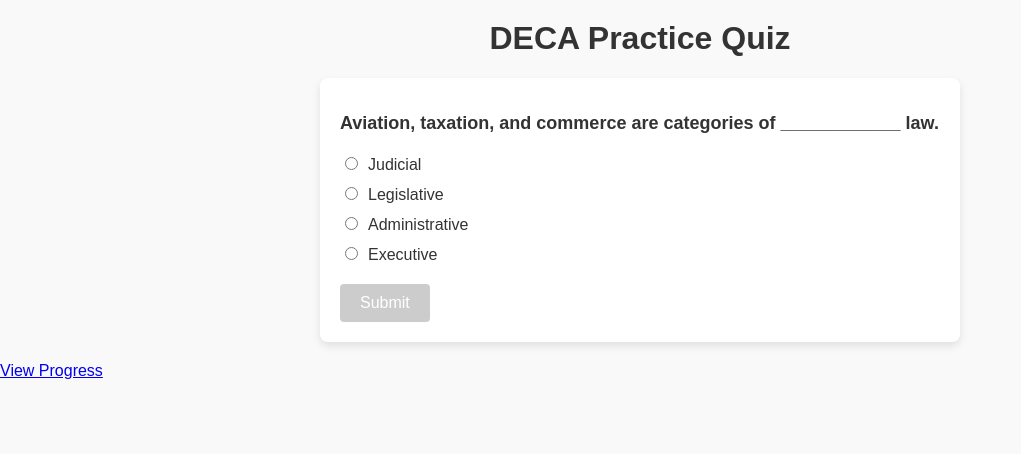
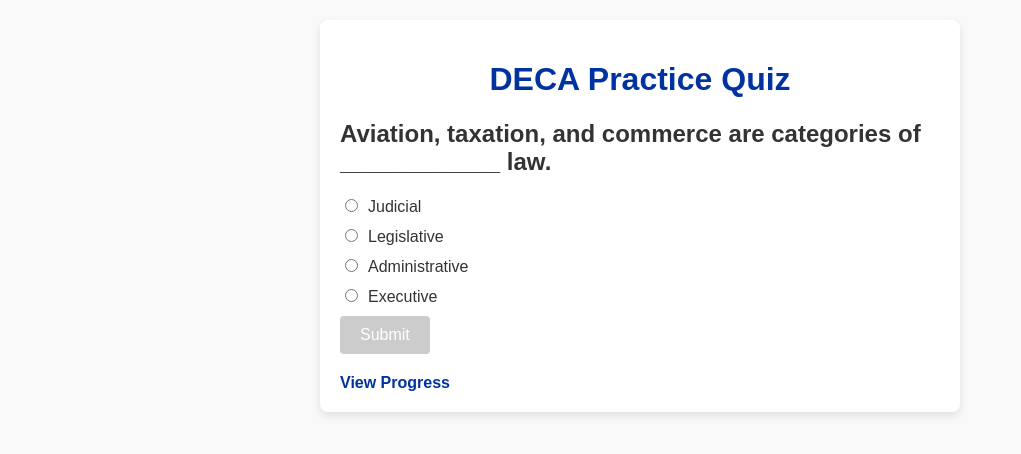
Before and after one commit to prakruthv/decatest-website, a React (Create React App) app: page /quiz in a window 1280 px wide. Shown: the top 454 px of the page, without its empty margins (0-1021 px from the left). Built offline with nearby package versions, Linux system fonts and the light colour scheme.

Commit message:
Update styles.css

```diff
--- a/src/styles.css
+++ b/src/styles.css
@@ -8,10 +8,11 @@
 
 h1 {
     text-align: center;
-    margin-top: 20px;
+    color: #0033a0; /* DECA blue */
 }
 
-.question-container {
+.quiz-container,
+.progress-container {
     max-width: 600px;
     margin: 20px auto;
     padding: 20px;
@@ -20,18 +21,21 @@
     box-shadow: 0 4px 8px rgba(0, 0, 0, 0.1);
 }
 
-h2 {
-    font-size: 18px;
-    margin-bottom: 20px;
+.question-container,
+.feedback,
+.navigation {
+    margin-top: 20px;
 }
 
-.choices {
-    display: flex;
-    flex-direction: column;
-    gap: 10px;
+.feedback {
+    padding: 10px;
+    border-radius: 4px;
+    text-align: center;
 }
 
-.choice {
+.choices label {
+    display: block;
+    margin: 10px 0;
     font-size: 16px;
 }
 
@@ -40,11 +44,10 @@
 }
 
 button {
-    margin-top: 20px;
     padding: 10px 20px;
     font-size: 16px;
     color: #fff;
-    background-color: #007bff;
+    background-color: #0033a0; /* DECA blue */
     border: none;
     border-radius: 4px;
     cursor: pointer;
@@ -55,28 +58,12 @@
     cursor: not-allowed;
 }
 
-button + button {
-    margin-left: 10px;
+a {
+    color: #0033a0;
+    text-decoration: none;
+    font-weight: bold;
 }
 
-.feedback {
-    margin-top: 20px;
-    padding: 10px;
-    border: 1px solid;
-    border-radius: 4px;
-    text-align: center;
+a:hover {
+    text-decoration: underline;
 }
-
-.tracker {
-    max-width: 600px;
-    margin: 20px auto;
-    padding: 10px;
-    background-color: #f4f4f4;
-    border-radius: 8px;
-    box-shadow: 0 4px 8px rgba(0, 0, 0, 0.1);
-    text-align: center;
-}
-
-.tracker h3 {
-    margin-bottom: 10px;
-}
```
